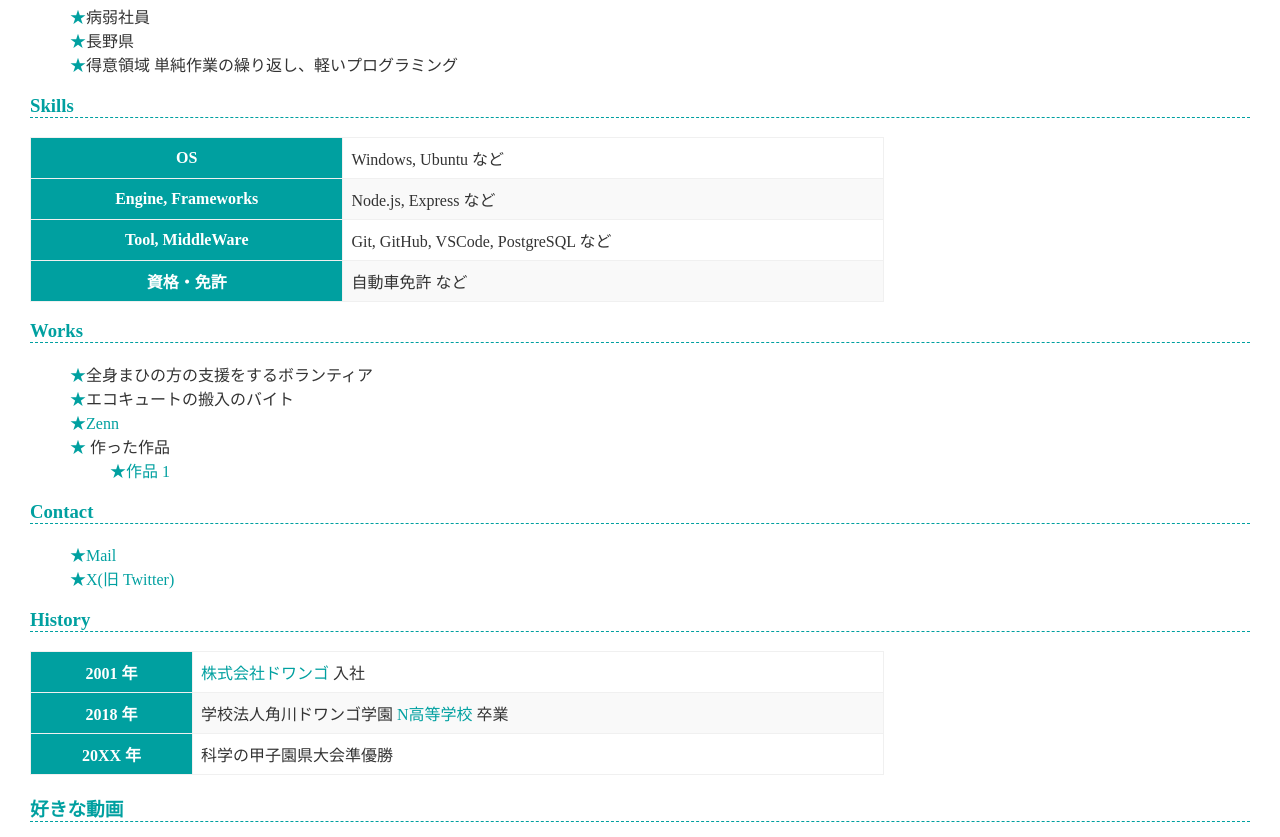
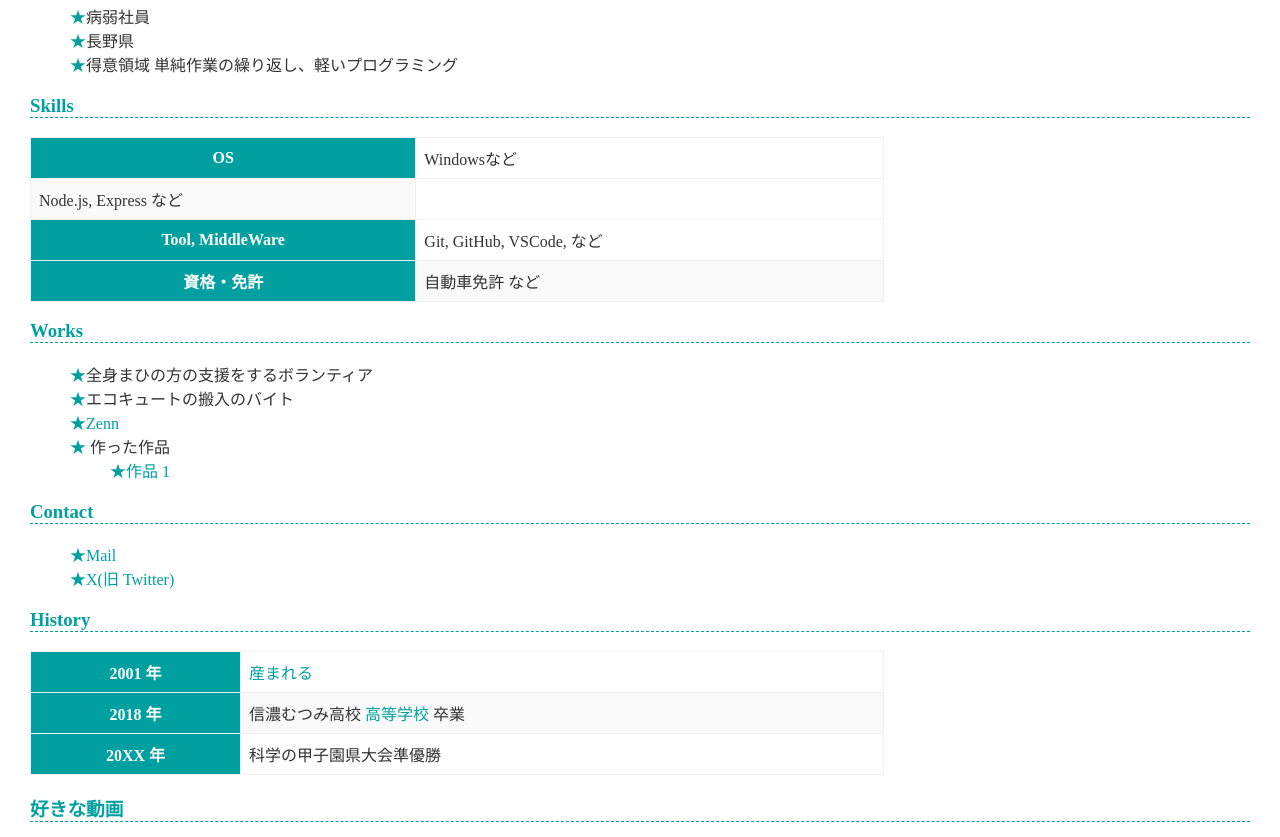
Before and after one commit to byojakushain/byojakushain.github.io, a plain HTML site: page index.html in a window 1280 px wide. Shown: the part 1600-2437 px from the top of the page. Drawn offline with Linux system fonts and the light colour scheme.

Commit message:
いろいろ追加
Updated skills and history sections with more specific details.

```diff
--- a/index.html
+++ b/index.html
@@ -26,15 +26,14 @@
     <table>
       <tr>
         <th>OS</th>
-        <td>Windows, Ubuntu など</td>
+        <td>Windowsなど</td>
       </tr>
       <tr>
-        <th>Engine, Frameworks</th>
         <td>Node.js, Express など</td>
       </tr>
       <tr>
         <th>Tool, MiddleWare</th>
-        <td>Git, GitHub, VSCode, PostgreSQL など</td>
+        <td>Git, GitHub, VSCode, など</td>
       </tr>
       <tr>
         <th>資格・免許</th>
@@ -65,11 +64,11 @@
     <table>
       <tr>
         <th>2001 年</th>
-        <td><a href="https://dwango.co.jp/">株式会社ドワンゴ</a> 入社</td>
+        <td><a href="https://dwango.co.jp/">産まれる</a></td>
       </tr>
       <tr>
         <th>2018 年</th>
-        <td>学校法人角川ドワンゴ学園 <a href="https://nnn.ed.jp/">N高等学校</a> 卒業</td>
+        <td>信濃むつみ高校 <a href="https://nnn.ed.jp/">高等学校</a> 卒業</td>
       </tr>
       <tr>
         <th>20XX 年</th>
```
